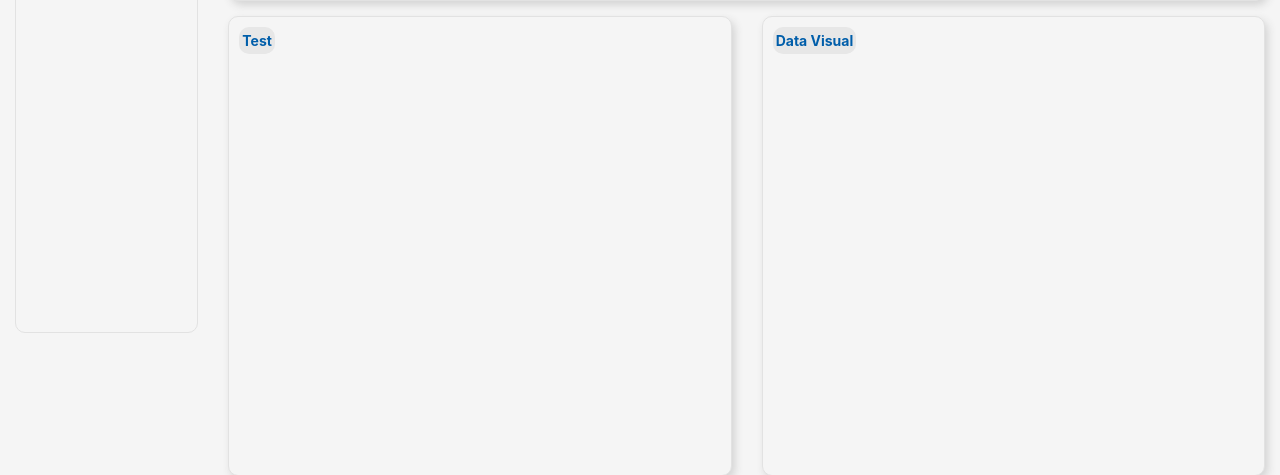
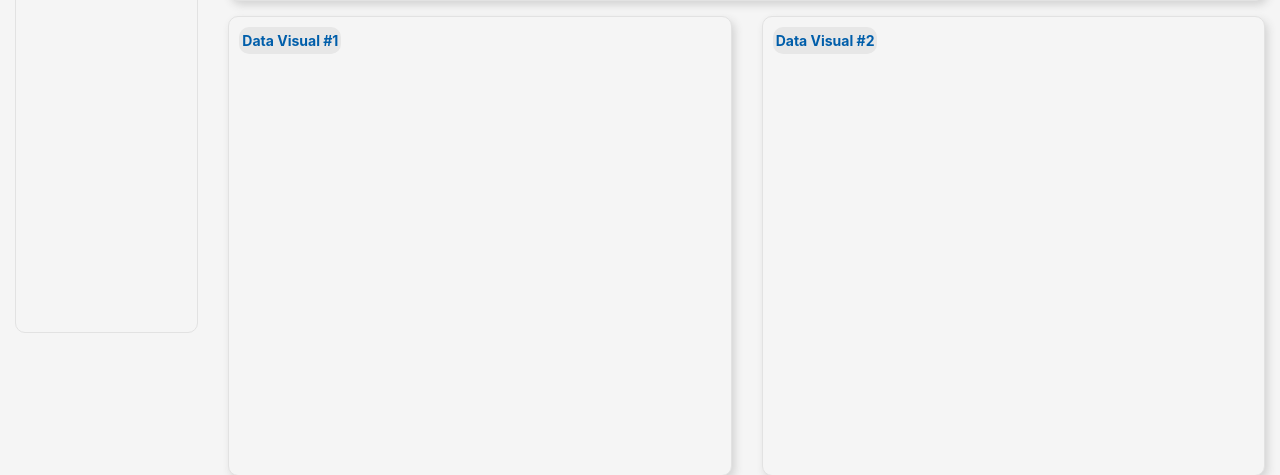
Before and after one commit to andrewvenson/py-dash, a Flask app: template blueprints/dash/templates/dash/dash.html in a window 1280 px wide. Shown: the part 524-999 px from the top of the page. Run offline with Flask 2, Linux system fonts and the light colour scheme; the template is opened without the code that fills it, so the values that code supplies are empty; some libraries are stand-ins or nearby versions.

Commit message:
county edit

```diff
--- a/blueprints/dash/dash_bp.py
+++ b/blueprints/dash/dash_bp.py
@@ -280,7 +280,7 @@ def index():
     # all_data = json.loads(response_all.text)
     sum_data = json.loads(response_sum.text)
     # covidpath = os.path.abspath("covid-19-data")
-    csv_file_path = os.path.abspath(".") + "/blueprints/dash/templates/dash/covid-19-data/us-counties.csv"
+    csv_file_path = os.path.abspath(".") + "/blueprints/dash/templates/dash/covid-19-data/tah/us-counties.csv"
     json_file_path = os.path.abspath(".") + "/blueprints/dash/templates/dash/covid-19-data/us-counties.json"
 
     # csv_file_path = "var/www/html/py-dash/blueprints/dash/templates/dash/covid-19-data/tah/us-counties.csv"
--- a/blueprints/dash/static/dash/js/map-widget.js
+++ b/blueprints/dash/static/dash/js/map-widget.js
@@ -613,6 +613,7 @@ function initMap(pos) {
         var today = new Date();
         var month = "";
         var date = "";
+        var yester2_date;
 
         if(today.getMonth().toString().length == 1){
             month = "0" + (today.getMonth()+1).toString();
@@ -633,8 +634,10 @@ function initMap(pos) {
         }
 
         if(yester_date.length == 1){
-            yester_date = "0" + yester_date
-            yester2_date = "0" + yester2_date
+            yester_date = "0" + yester_date;
+            yester2_date = "0" + yester2_date;
+        }else if (yester2_date == 1){
+            yester2_date = "0" + yester2_date;
         }
 
         var today_dt = today.getFullYear() + "-" + month + "-" + date;
--- a/blueprints/dash/templates/dash/widgets/datavisual-widget.html
+++ b/blueprints/dash/templates/dash/widgets/datavisual-widget.html
@@ -1,4 +1,4 @@
 <!-- Data Visual Widget -->
 <div class='wid'>
-    <p style='margin-left:10px;'>Data Visual</p>
+    <p style='margin-left:10px;'>Data Visual #2</p>
 </div>
--- a/blueprints/dash/templates/dash/widgets/test1-widget.html
+++ b/blueprints/dash/templates/dash/widgets/test1-widget.html
@@ -1,4 +1,4 @@
 <!-- Test1 Widget -->
 <div class='wid'>
-    <p style='margin-left:10px;'>Test</p>
+    <p style='margin-left:10px;'>Data Visual #1</p>
 </div>
```
Also changed, not shown: blueprints/tab3/templates/tab3/tab3.html (+4 -4 lines).
